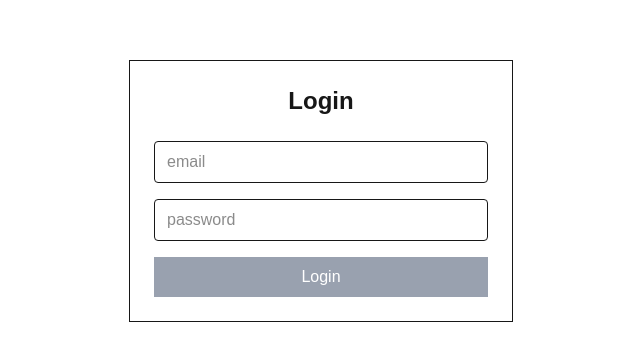
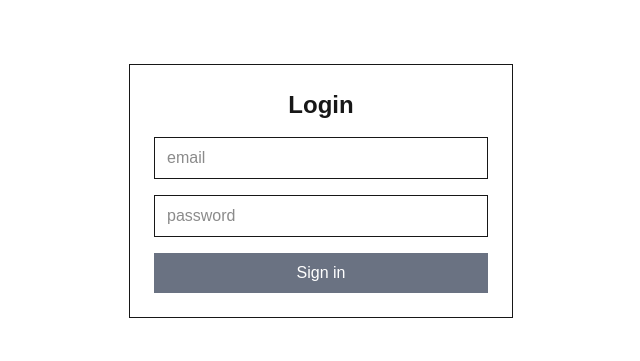
Before and after one commit to Rajal7777/next-authentication, a Next.js app: page /signIn in a window 1280 px wide. Shown: the part 209-570 px from the top of the page, without its empty margins (319-959 px from the left). Built offline with nearby package versions, Linux system fonts and the light colour scheme.

Commit message:
function sign in page

```diff
--- a/app/signIn/page.tsx
+++ b/app/signIn/page.tsx
@@ -1,27 +1,72 @@
+"use client";
+
+import { signIn } from "next-auth/react";
+import { useState } from "react";
+import { useRouter } from "next/navigation";
+
 const Login = () => {
+  const router = useRouter();
+  const [loading, setLoading] = useState(false);
+  const [message, setMessage] = useState("");
+
+  const handleSubmit = async (e: React.FormEvent<HTMLFormElement>) => {
+    e.preventDefault();
+    setLoading(true);
+    setMessage("");
+
+    const formData = new FormData(e.currentTarget);
+    const email = formData.get("email") as string;
+    const password = formData.get("password") as string;
+
+    if (!email || !password) {
+      setMessage("Email and password are required");
+      setLoading(false);
+      return;
+    }
+
+    const res = await signIn("credentials", {
+      email,
+      password,
+      redirect: false,
+    });
+
+    setLoading(false);
+
+    if (res?.ok) {
+      router.push("/");
+    } else {
+      setMessage("Invalid credentials");
+    }
+  };
+
   return (
-        <div className="min-h-screen flex items-center justify-center ">
-            <div className="w-full max-w-sm p-6 border">
-                <h1 className="text-2xl font-semibold text-center mb-6">Login</h1>
-                <form className="space-y-4">
+    <div className="min-h-screen flex items-center justify-center">
+      <form onSubmit={handleSubmit} className="w-full max-w-sm p-6 border space-y-4">
+        <h1 className="text-2xl font-semibold text-center">Login</h1>
+
         <input
+          name="email"
           type="email"
           placeholder="email"
-                        className="w-full border rounded px-3 py-2"
+          className="w-full border px-3 py-2"
         />
 
         <input
+          name="password"
           type="password"
           placeholder="password"
-                        className="w-full border rounded px-3 py-2"
+          className="w-full border px-3 py-2"
         />
 
         <button
-                        type="submit"
-                        className="w-full text-white py-2 cursor-pointer bg-gray-400"
-                    >Login</button>
+          disabled={loading}
+          className="w-full bg-gray-500 text-white py-2"
+        >
+          {loading ? "Signing in..." : "Sign in"}
+        </button>
+
+        {message && <p className="text-red-500">{message}</p>}
       </form>
-            </div>
     </div>
   );
 };
```
Lines whose indentation alone changed are shown as unchanged.
